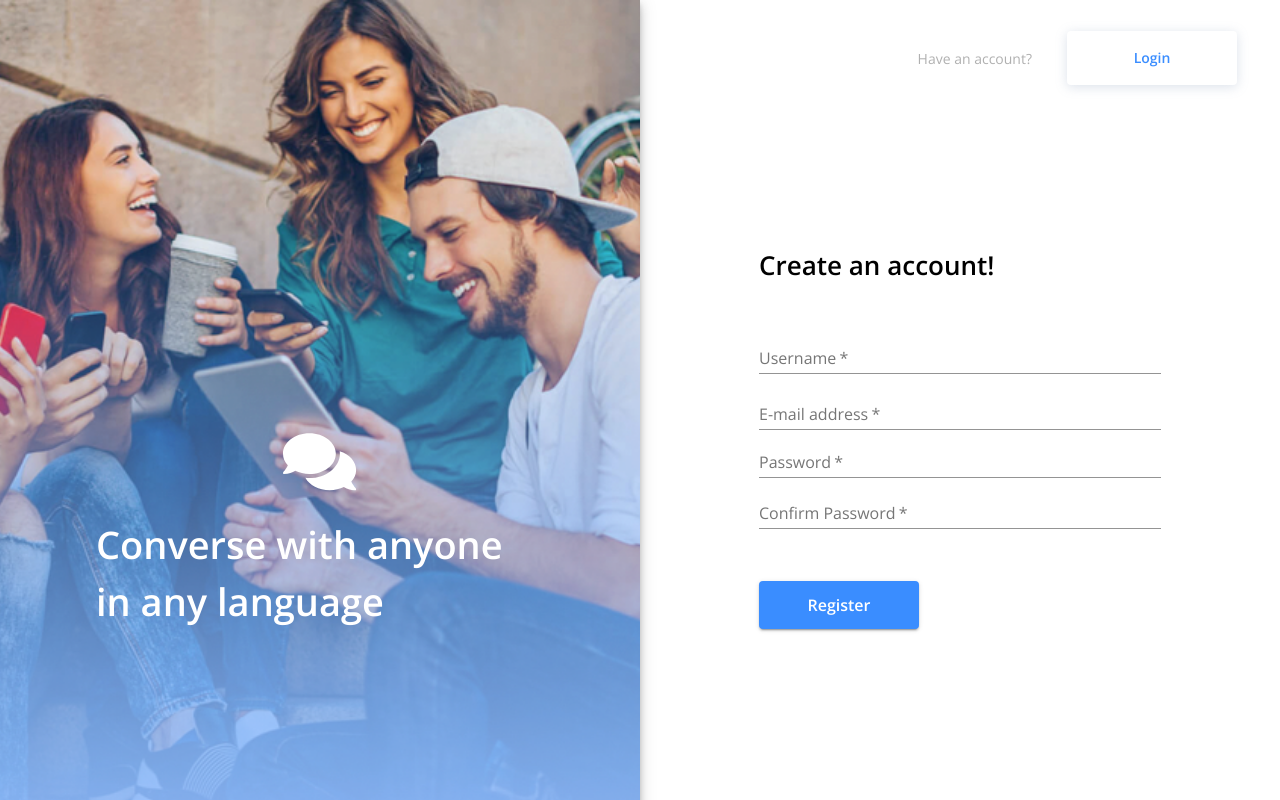
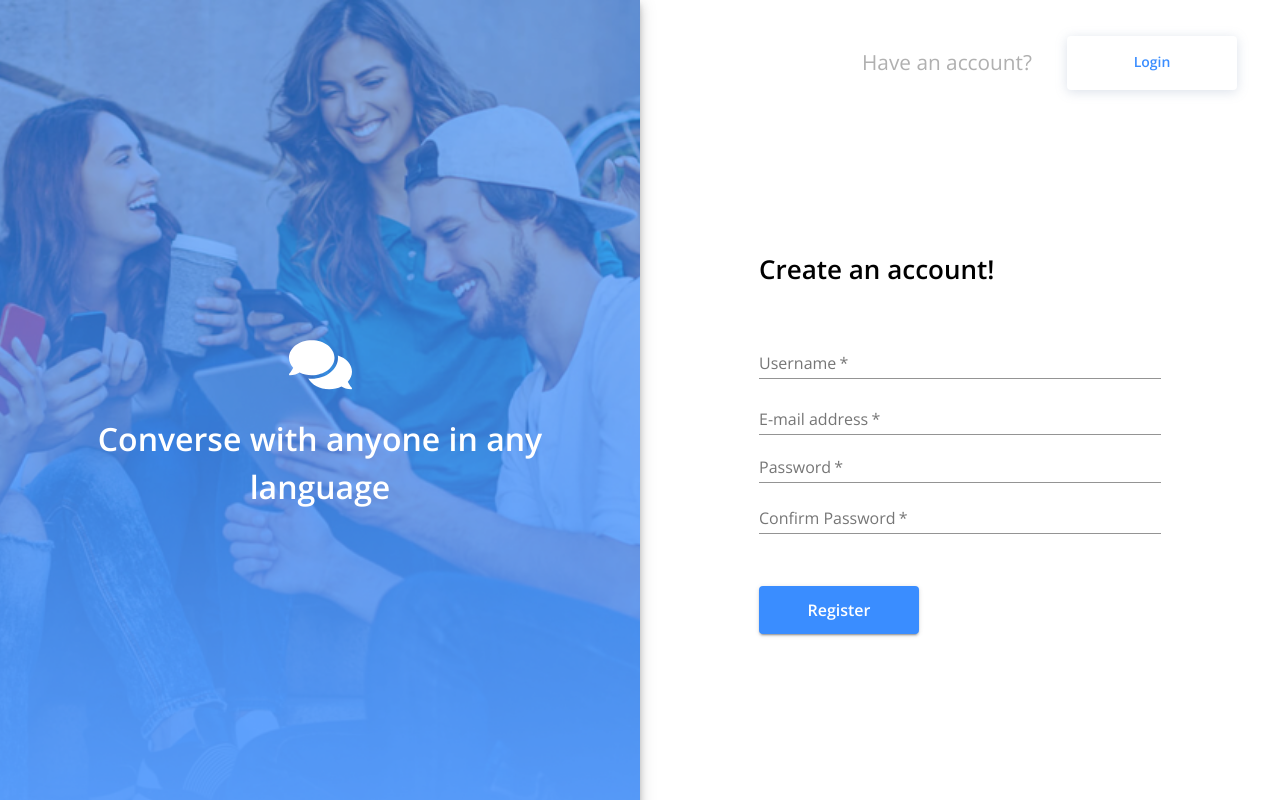
Before and after one commit to TawfiqKhan/messenger, a React (Create React App) app in the folder client/: page /register in a window 1280 px wide. Shown: the top 800 px of the page. Built offline with nearby package versions, Linux system fonts and the light colour scheme; no server answers.

Commit message:
add css for smaller screens

```diff
--- a/client/src/AuthHeader.js
+++ b/client/src/AuthHeader.js
@@ -11,9 +11,13 @@ const useStyles = makeStyles((theme) => ({
     alignItems: "center",
     display: "flex",
     flexWrap: "wrap",
+    [theme.breakpoints.down("sm")]: {
+      alignSelf: "center",
+      justifyContent: "center",
+    },
   },
   accAside: {
-    fontSize: 14,
+    fontSize: "1.3rem",
     color: "#b0b0b0",
     fontWeight: 400,
     textAlign: "center",
--- a/client/src/useStyles.js
+++ b/client/src/useStyles.js
@@ -7,30 +7,34 @@ const useStyles = makeStyles((theme) => ({
   },
   authWrapper: {
     display: "flex",
-    alignItems: "flex-start",
     justifyContent: "space-between",
     flexDirection: "column",
     minHeight: "100vh",
     paddingTop: 23,
-    "& .makeStyles-authHeader-8": {
-      justifyContent: "center",
+    [theme.breakpoints.down("xs")]: {
+      justifyContent: "flex-start",
     },
   },
   imageContainer: {
     position: "relative",
+    background: "#3a8dff",
+    [theme.breakpoints.down("xs")]: {
+      height: 300,
+    },
   },
   introImage: {
     objectFit: "cover",
     height: "100%",
     width: "100%",
+    opacity: "0.4",
   },
 
   introText: {
     position: "absolute",
     zIndex: 100,
-    top: "50%",
+    top: "40%",
     left: "50%",
-    fontSize: 38,
+    fontSize: "2rem",
     width: "70%",
     fontWeight: 700,
     color: "#FFF",
@@ -38,9 +42,18 @@ const useStyles = makeStyles((theme) => ({
     display: "flex",
     flexDirection: "column",
     alignItems: "center",
+    textAlign: "center",
+    [theme.breakpoints.down("sm")]: {
+      fontSize: "1.4rem",
+      width: "90%",
+    },
+
     "& svg": {
-      fontSize: 65,
+      fontSize: "3.5rem",
       marginBottom: "5%",
+      [theme.breakpoints.down("sm")]: {
+        fontSize: "2.5rem",
+      },
     },
   },
   welcome: {
@@ -65,6 +78,9 @@ const useStyles = makeStyles((theme) => ({
     backgroundColor: "#3a8dff",
     fontWeight: 700,
     color: "#FFF",
+    [theme.breakpoints.down("xs")]: {
+      width: "100%",
+    },
   },
 }));
 
```
